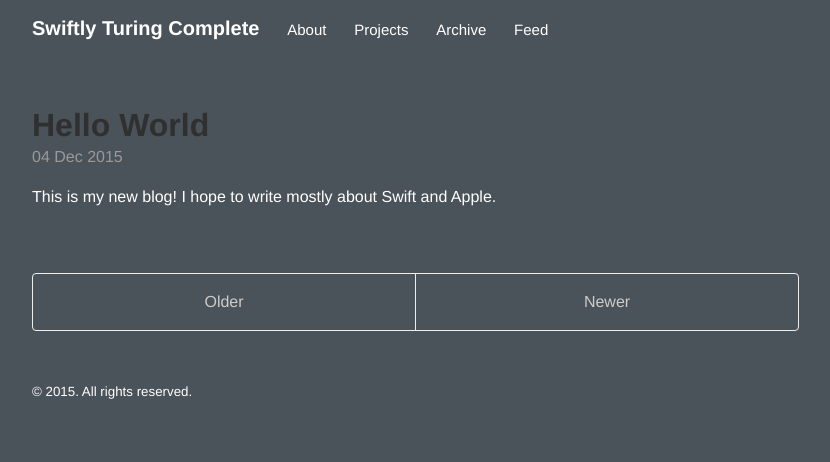
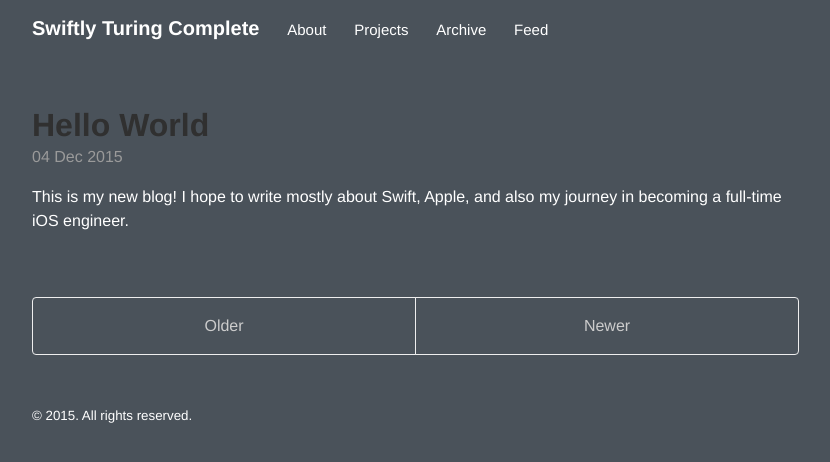
Before and after one commit to AtharvaVaidya/atharvavaidya.github.io, a Jekyll site: the page built from index.html, in a window 1280 px wide. Shown: the top 462 px of the page, without its empty margins (224-1054 px from the left). Built offline with Jekyll 4.4.1, drawn with Linux system fonts in a browser that asks for light colours; the list of posts is cut into pages by our own code.

Commit message:
Update hello world

```diff
--- a/_posts/2015-12-04-hello-world.md
+++ b/_posts/2015-12-04-hello-world.md
@@ -3,4 +3,4 @@
 title: Hello World
 ---
 
-This is my new blog! I hope to write mostly about Swift and Apple.
+This is my new blog! I hope to write mostly about Swift, Apple, and also my journey in becoming a full-time iOS engineer.
```
